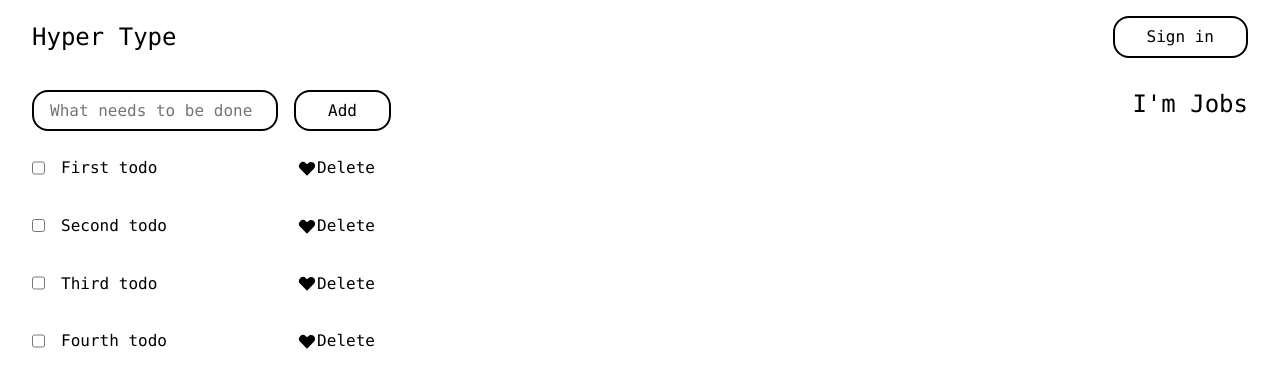
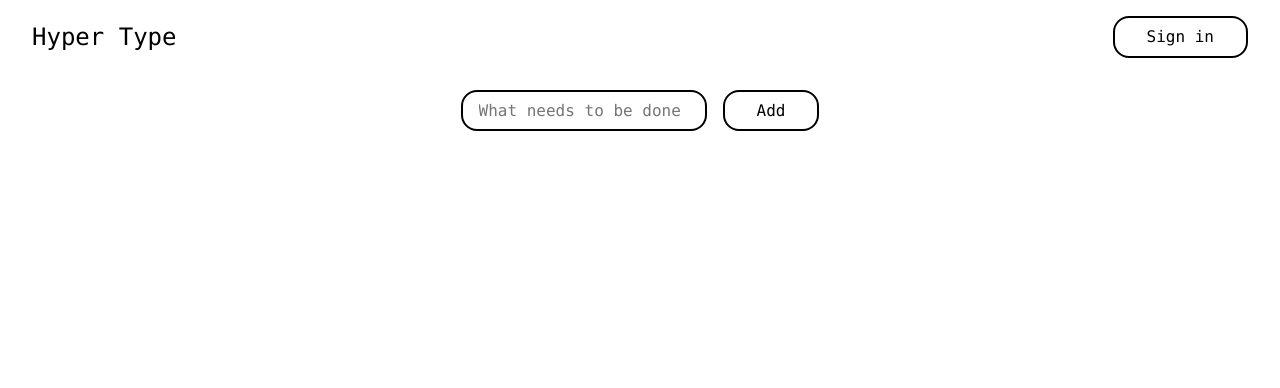
Before and after one commit to evilpaper/hyper-type, a React (Create React App) app: page / in a window 1280 px wide. Shown: the top 388 px of the page. Built offline with nearby package versions, Linux system fonts and the light colour scheme; no server answers.

Commit message:
Remove Jobs from startpage, initialize todos with and empty array

```diff
--- a/src/App.css
+++ b/src/App.css
@@ -38,7 +38,7 @@ ul {
 .main {
   padding: 1em 2em;
   display: flex;
-  justify-content: space-between;
+  justify-content: center;
 }
 
 .container {
--- a/src/App.tsx
+++ b/src/App.tsx
@@ -11,15 +11,8 @@ import useOutsideClick from "./hooks/useOutsideClick";
 import "./App.css";
 import { Todo } from "./types";
 
-const initialTodos = [
-  { id: 1, text: "First todo", done: false },
-  { id: 2, text: "Second todo", done: false },
-  { id: 3, text: "Third todo", done: false },
-  { id: 4, text: "Fourth todo", done: false },
-];
-
 function App() {
-  const [todos, setTodos] = useState<Array<Todo>>(initialTodos);
+  const [todos, setTodos] = useState<Array<Todo>>([]);
   const [isModalOpen, setIsModalOpen] = useState(false);
 
   const ref = useOutsideClick(() => {
@@ -53,7 +46,6 @@ function App() {
           <AddTodo handleAddTodo={handleAddTodo} />
           <TodoList items={todos} deleteTodo={deletetodo} />
         </article>
-        <Jobs />
       </section>
     </div>
   );
```
